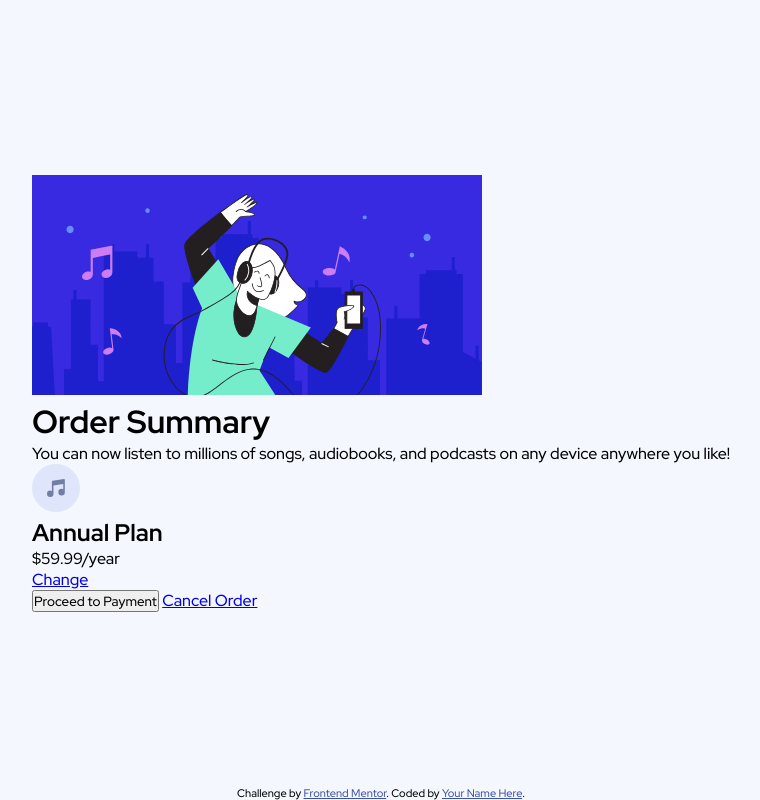
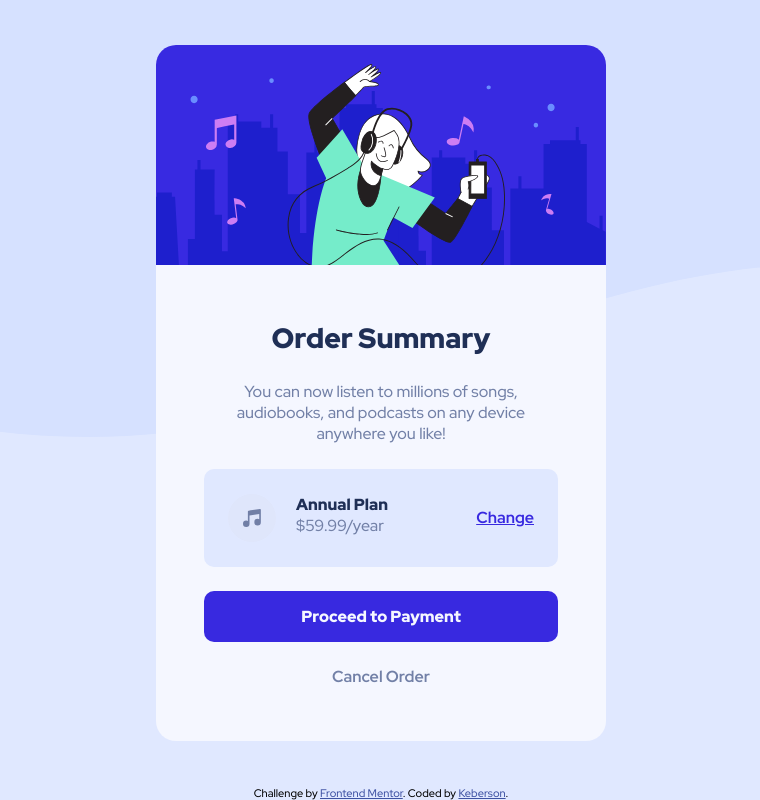
Before and after one commit to Keberson/order-summary-component-main, a plain HTML site: page index.html in a window 1280 px wide. Shown: the whole page, without its empty margins (259-1019 px from the left). Drawn offline with Linux system fonts and the light colour scheme.

Commit message:
develop: Add Desktop styles

```diff
--- a/index.html
+++ b/index.html
@@ -26,10 +26,12 @@
             device anywhere you like!
           </p>
           <div class="order_plan">
-            <img src="images/icon-music.svg" alt="" class="order_icon">
             <div class="order_plan_description">
-              <h2 class="order_plan_title">Annual Plan</h2>
-              <p class="order_plan_price">$59.99/year</p>
+              <img src="images/icon-music.svg" alt="" class="order_icon">
+              <div class="order_plan_text">
+                <h2 class="order_plan_title">Annual Plan</h2>
+                <p class="order_plan_price">$59.99/year</p>
+              </div>
             </div>
             <a href="#" class="order_plan_change">Change</a>
           </div>
@@ -40,7 +42,7 @@
       </div>
     <div class="attribution">
       Challenge by <a href="https://www.frontendmentor.io?ref=challenge" target="_blank">Frontend Mentor</a>.
-      Coded by <a href="#">Your Name Here</a>.
+      Coded by <a href="https://github.com/Keberson" target="_blank">Keberson</a>.
     </div>
   </div>
 </body>
--- a/style.css
+++ b/style.css
@@ -13,7 +13,10 @@ html, body {
     display: flex;
     flex-direction: column;
     justify-content: space-between;
-    background-color: hsl(225, 100%, 98%);
+    background-image: url("images/pattern-background-desktop.svg");
+    background-size: auto;
+    background-repeat: no-repeat;
+    background-color: hsl(225, 100%, 94%);
 }
 
 .content {
@@ -21,6 +24,119 @@ html, body {
     display: flex;
     justify-content: center;
     align-items: center;
+}
+
+.order {
+    display: flex;
+    flex-direction: column;
+    width: 450px;
+    height: 696px;
+    background-color: hsl(225, 100%, 98%);
+    border-radius: 20px;
+}
+
+.order_top-image {
+    width: 100%;
+    border-top-left-radius: inherit;
+    border-top-right-radius: inherit;
+}
+
+.order_data {
+    box-sizing: border-box;
+    height: 100%;
+    padding: 54px 48px;
+    display: flex;
+    flex-direction: column;
+    align-items: center;
+    justify-content: space-between;
+}
+
+.order_title {
+    font-weight: 900;
+    font-size: 28px;
+    color: hsl(223, 47%, 23%);
+}
+
+.order_description {
+    text-align: center;
+    font-weight: 500;
+    font-size: 16px;
+    color: hsl(224, 23%, 55%);
+}
+
+.order_plan {
+    box-sizing: border-box;
+    padding: 25px 24px;
+    width: 100%;
+    display: flex;
+    justify-content: space-between;
+    align-items: center;
+    background-color: hsl(225, 100%, 94%);
+    border-radius: 10px;
+}
+
+.order_plan_description {
+    display: flex;
+    text-align: center;
+    column-gap: 20px;
+}
+
+.order_plan_text {
+    display: flex;
+    flex-direction: column;
+    align-items: flex-start;
+}
+
+.order_plan_title {
+    font-size: 16px;
+    font-weight: 900;
+    color: hsl(223, 47%, 23%);
+}
+
+.order_plan_price {
+    font-size: 16px;
+    font-weight: 500;
+    color: hsl(224, 23%, 55%);
+}
+
+.order_plan_change {
+    font-weight: 700;
+    font-size: 16px;
+    color: hsl(245, 75%, 52%);
+}
+
+.order_plan_change:hover {
+    text-decoration: none;
+    opacity: 70%;
+}
+
+.order_submit {
+    box-sizing: border-box;
+    padding: 15px 0;
+    width: 100%;
+    border-radius: 10px;
+    border: none;
+    outline: none;
+    cursor: pointer;
+    background-color: hsl(245, 75%, 52%);
+    color: hsl(225, 100%, 98%);
+    font-size: 16px;
+    font-weight: 900;
+}
+
+.order_submit:hover {
+    opacity: 70%;
+}
+
+.order_cancel {
+    text-decoration: none;
+    font-size: 16px;
+    font-weight: 700;
+    color: hsl(224, 23%, 55%);
+}
+
+.order_cancel:hover {
+    color: hsl(223, 47%, 23%);
 }
 
 .attribution {
```
